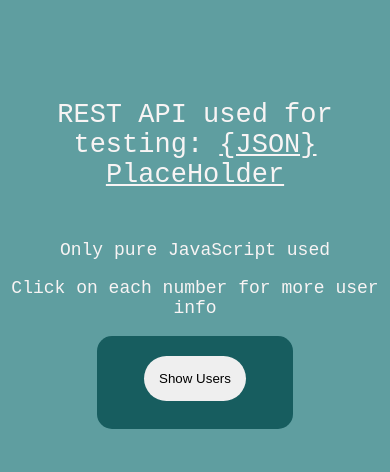
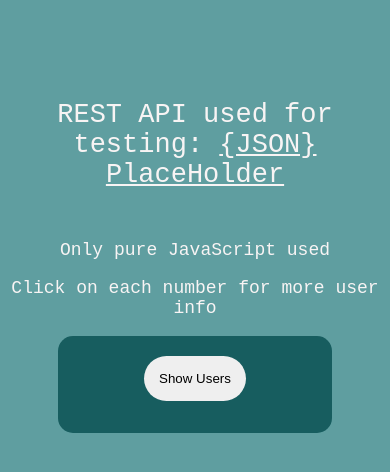
Before and after one commit to pablo-menor/API-testing, a plain HTML site: page index.html in a window 390 px wide. Drawn offline with Linux system fonts and the light colour scheme.

Commit message:
added some responsive

```diff
--- a/css/styles.scss
+++ b/css/styles.scss
@@ -82,3 +82,10 @@
     }
 
 }
+
+
+@media(max-width: 565px){
+    .container{
+        width: 60%;
+    }
+}
```
Also changed, not shown: css/styles.css, 1 other file.
